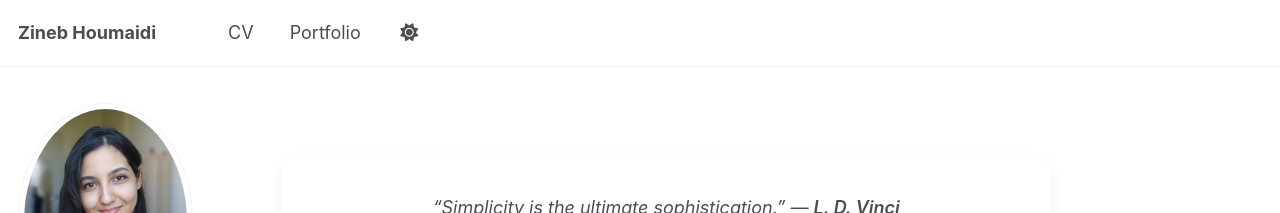
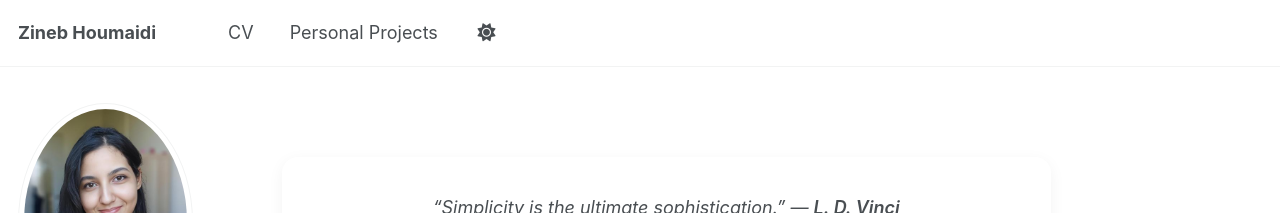
Before and after one commit to Zineb06/Zineb06.github.io, a Jekyll site: the page built from _pages/about.md, in a window 1280 px wide. Shown: the top 213 px of the page. Built offline with Jekyll 4.4.1, drawn with Linux system fonts in a browser that asks for light colours; a script that is not in the unit is left out.

Commit message:
minor update to navigation file

```diff
--- a/_data/navigation.yml
+++ b/_data/navigation.yml
@@ -20,7 +20,7 @@ main:
   - title: "CV"
     url: /cv/
 
-  - title: "Portfolio"
+  - title: "Personal Projects"
     url: /portfolio/
 
   # - title: "Blog Posts"
```
